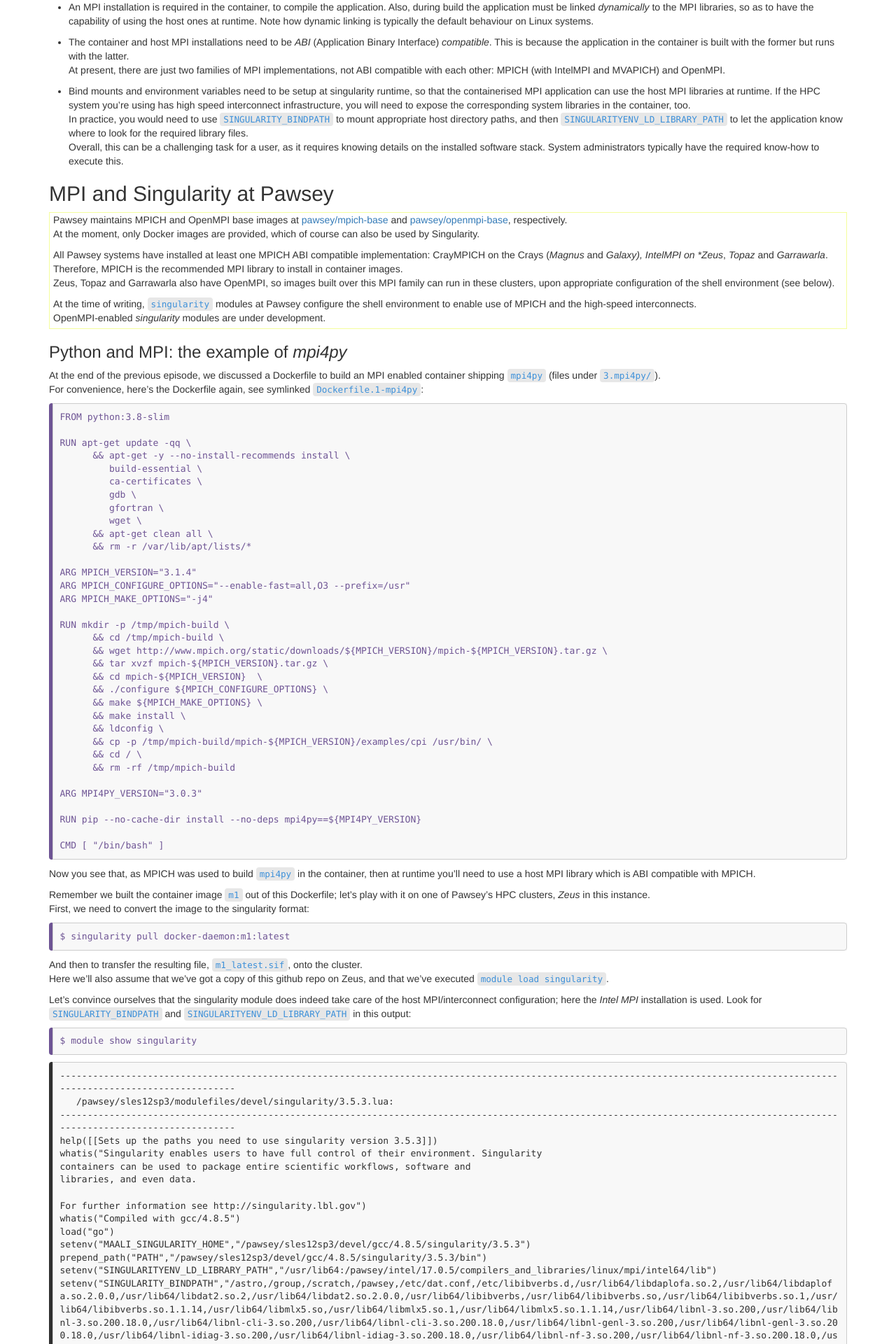
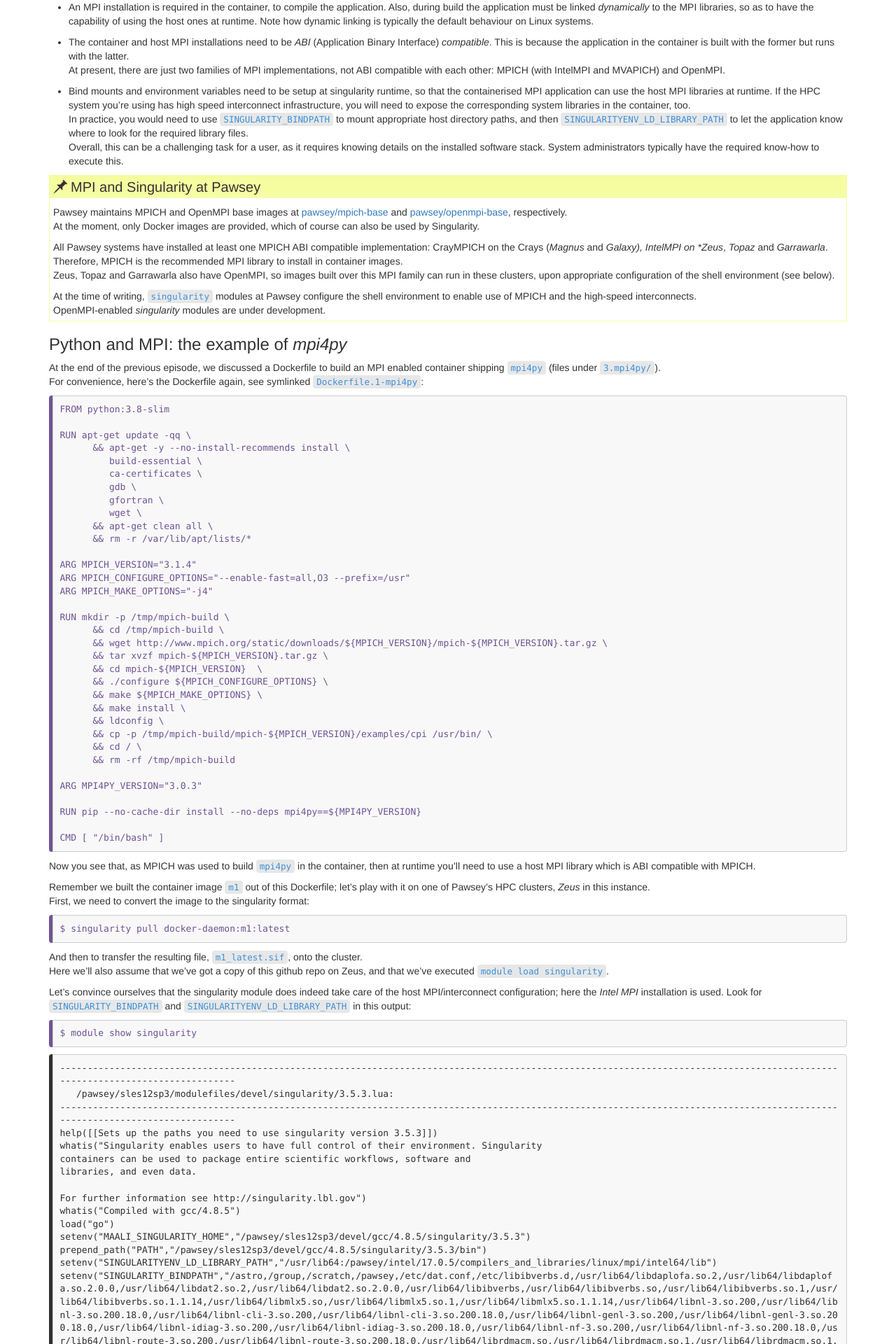
Before and after one commit to PawseySC/containers-astro-python-workshop, a Jekyll site: the page built from _episodes/3.hpc.md, in a window 1280 px wide. Shown: the part 660-2580 px from the top of the page at 70% size. Built offline with Jekyll 4.4.1, drawn with Linux system fonts in a browser that asks for light colours.

Commit message:
ep 3 fix

```diff
--- a/_episodes/3.hpc.md
+++ b/_episodes/3.hpc.md
@@ -32,7 +32,7 @@ In practice, you would need to use `SINGULARITY_BINDPATH` to mount appropriate h
 Overall, this can be a challenging task for a user, as it requires knowing details on the installed software stack.  System administrators typically have the required know-how to execute this.
 
 
-## MPI and Singularity at Pawsey
+> ## MPI and Singularity at Pawsey
 >
 > Pawsey maintains MPICH and OpenMPI base images at [pawsey/mpich-base](https://hub.docker.com/r/pawsey/mpich-base) and [pawsey/openmpi-base](https://hub.docker.com/r/pawsey/openmpi-base), respectively.
 > At the moment, only Docker images are provided, which of course can also be used by Singularity.
```
